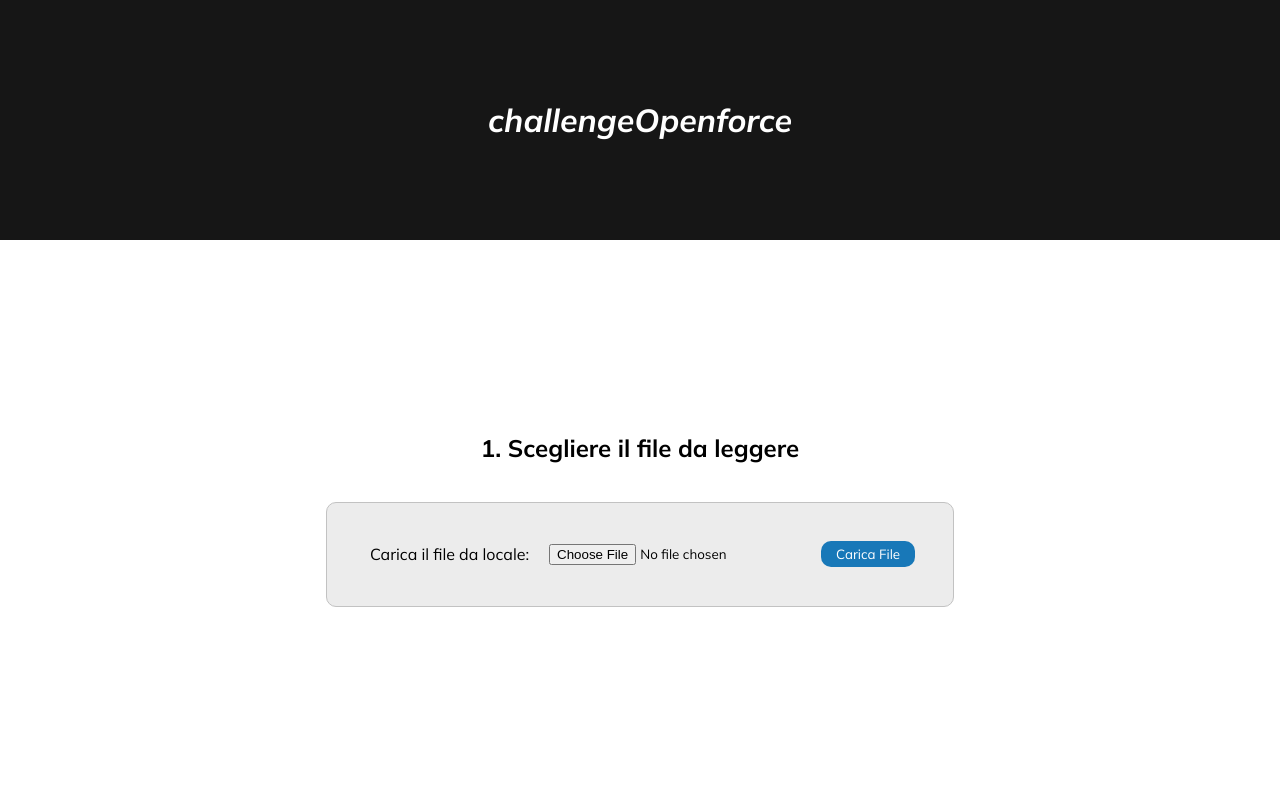
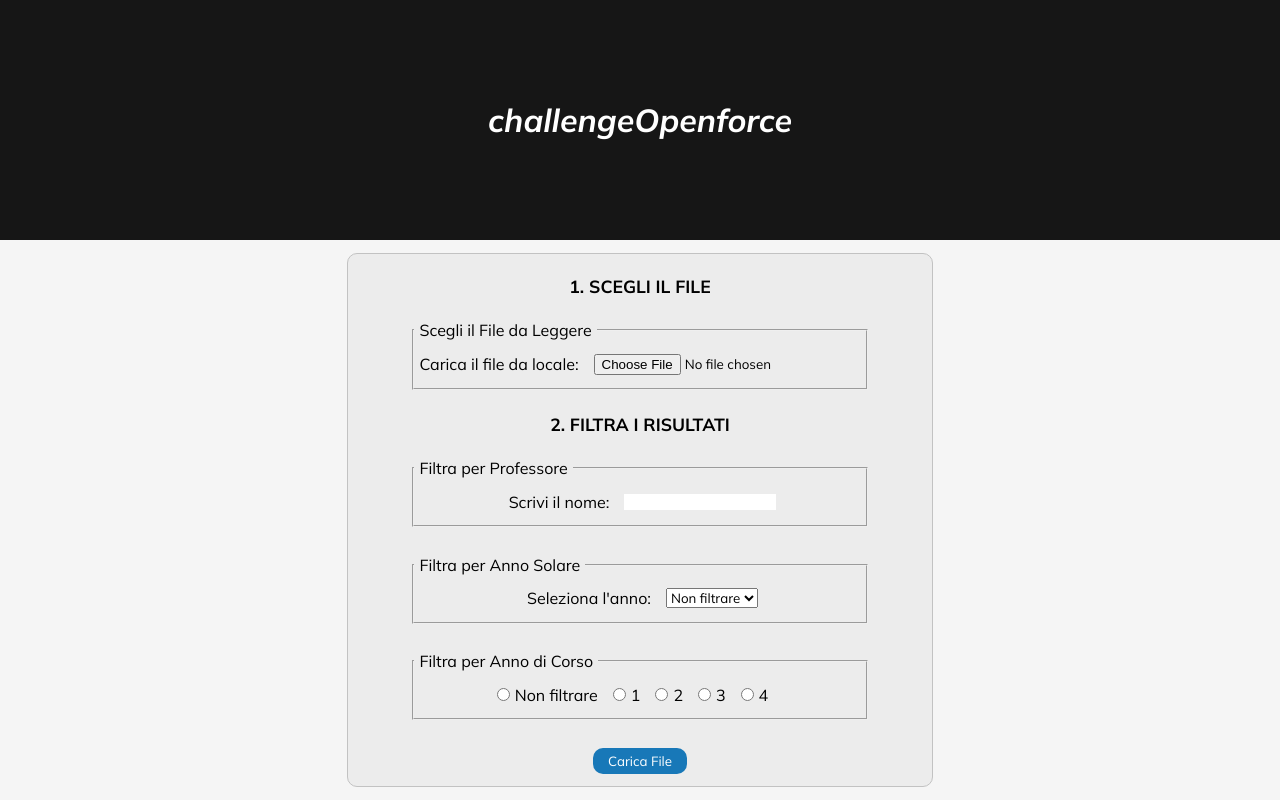
Before and after one commit to giovannilasca/challengeOpenforce, a Flask app: page / in a window 1280 px wide. Run offline with Flask 2, Linux system fonts and the light colour scheme.

Commit message:
Task4 aggiornato con rotta webserver

```diff
--- a/Task4/app.py
+++ b/Task4/app.py
@@ -1,28 +1,94 @@
 from flask import Flask, render_template, request, url_for
+import urllib.request as req
 import csv
 import json
+import pandas as pd
+import xlsxwriter
 
 app = Flask(__name__)
 
-@app.route('/', methods = ['GET', 'POST']) #home, 1. Selezionare file da locale
+def url_method(): #preleva file tramite url
+    url = 'https://raw.githubusercontent.com/reisanar/datasets/master/harvardMIT.csv'
+    file = req.urlopen(url)
+    lines = [l.decode('utf-8-sig') for l in file.readlines()]
+    data = csv.reader(lines)
+    return data
+
+def local_method(f): #preleva file localmente
+    file = open(f)
+    data = csv.reader(file)
+    return data
+
+def filter_instructor(instructor, data): #filtra per instructor
+    data_filtered = []
+    for row in data:
+        if instructor.lower().strip() in row[4].lower():
+            institution = row[0]
+            course_number = row[1]
+            launch_date = row[2]
+            course_title = row[3]
+            teachers = row[4]
+            course_year = row[6]
+            data_filtered.append([institution, course_number, launch_date, course_title, teachers, course_year])
+
+    return data_filtered
+
+def filter_year(year, data): #filtra per anno di corso
+    if year == '0':
+        return data
+    year_filtered = []
+    for row in data:
+        if year == row[5]:
+            year_filtered.append(row)
+    data = year_filtered
+    return data
+
+def filter_date(date, data): #filtra per anno solare
+    if date == '0':
+        return data
+    date_filtered = []
+    for row in data:
+        if row[2].endswith(date):
+            date_filtered.append(row)
+    data = date_filtered
+    return data
+
+@app.route('/') # Home
 def index():
     return render_template('index.html')
 
-@app.route('/filter', methods = ['GET', 'POST']) # 2. Selezionare le informazioni da filtrare
-def filter():
+@app.route('/datasubmit', methods = ["POST"]) # Crea json a partire dai dati inseriti nella form
+def datasubmit():
     if request.method == 'POST':
         f = request.form['csvfile']
-        data = []
-        with open(f) as file:
-            csvfile = csv.reader(file)
-            for row in csvfile:
-                data.append(row)
-        return render_template('filter.html', data = data)
+        local_method(f)
+        instructor = request.form['instructor']
+        launch_date = request.form['launch_date']
+        course_year = request.form['year']
+        json = '{ "instructor": "' + instructor + '", "launch_date": "'+ launch_date + '", "year": "'+ course_year + '" }'
+        return render_template('datasubmit.html', json = json)
 
-@app.route('/save', methods=['GET', 'POST']) # 3. Stampa risultati a schermo e possibilità di salvare in formato .xlsx
-def save():
+# webserver route
+@app.route('/server', methods = ['POST'])
+def server():
+    csvdata = url_method()
+    data = request.json
+    instructor = data['instructor']
+    launch_date = data['launch_date']
+    year = data['year']
+    data_filtered = filter_date(launch_date, filter_year(year, filter_instructor(instructor, csvdata)))
 
-    return "File salvato correttamente!"
+    result_json = '{ '
+
+    for row in data_filtered:
+        json += '{ "institution": ' + row[0] + ', "course_number": ' + row[1] + ', "launch_date": ' + row[2] + ', "course_title": ' + row[3] + ', "instructors": ' + row[4] + ', "course_year": ' + row[5] + '}, '
+
+    result_json += ' }'
+    return result_json
+
+# @app.route('/save', methods=['GET', 'POST']) # 3. Stampa risultati a schermo e possibilità di salvare in formato .xlsx
+# def save():
+#     return "File salvato correttamente!"
 
 if __name__ == '__main__':
     app.run(debug=True)
--- a/Task4/static/css/main.css
+++ b/Task4/static/css/main.css
@@ -17,16 +17,18 @@ a {
 }
 
 h2 {
-    margin-bottom: 3%;
+    text-transform: uppercase;
+    font-size: 110%;
+    margin: 2% 0;
 }
 
 label {
-    margin: 0 20px 0 5px;
+    margin: 0 15px 0 5px;
 }
 
 fieldset {
-    width: 70%;
-    padding: 2% 0;
+    width: 100%;
+    padding: 3% 0;
     margin: 3% 0;
     justify-content: space-between;
 }
@@ -37,6 +39,7 @@ legend {
 
 input, option {
     outline: none;
+    border: none;
 }
 
 .flex {
@@ -51,28 +54,26 @@ input, option {
 
 #header_wrap {
     height: 30%;
-    background: rgb(22, 22, 22);
+    background-color: rgb(22, 22, 22);
     color: white;
 }
 
 #content_wrap {
     height: 70%;
+    background-color: rgb(245, 245, 245);
     flex-direction: column;
 }
 
-#choose_form, #filter_form {
+#form1 {
     background-color: rgb(236, 236, 236);
-    padding: 3% 3%;
+    padding: 1% 5%;
+    flex-direction: column;
     border: 1px solid rgb(194, 194, 194);
     border-radius: 10px;
 }
 
-#filter_form {
-    width: 40%;
-    flex-direction: column;
-}
-
 #submit {
+    margin-top: 3%;
     padding: 5px 15px;
     background-color: rgb(24, 120, 184);
     color: white;
--- a/Task4/templates/index.html
+++ b/Task4/templates/index.html
@@ -5,10 +5,44 @@
 {% endblock %}
 
 {% block body %}
-    <h2>1. Scegliere il file da leggere</h2>
-    <form action="/filter" method="POST" id="choose_form" class="flex">
-        <label for="csvfile">Carica il file da locale:</label>
-        <input type="file" name="csvfile" id="csvfile" accept=".csv">
+    <form action="/datasubmit" method="POST" id="form1" class="flex">
+        <h2>1. Scegli il file</h2>
+        <fieldset class="flex">
+            <legend>Scegli il File da Leggere</legend>
+            <label for="csvfile">Carica il file da locale:</label>
+            <input type="file" name="csvfile" id="csvfile" accept=".csv">
+        </fieldset>
+        <h2>2. Filtra i risultati</h2>
+        <fieldset class="flex">
+            <legend>Filtra per Professore</legend>
+            <label>Scrivi il nome: </label>
+            <input type="text" name="instructor">
+        </fieldset>
+        <fieldset class="flex">
+            <legend>Filtra per Anno Solare</legend>
+            <label>Seleziona l'anno:</label>
+            <select name="launch_date" id="launch_date">
+                <option value="0">Non filtrare</option>
+                <option value="2012">2012</option>
+                <option value="2013">2013</option>
+                <option value="2014">2014</option>
+                <option value="2015">2015</option>
+                <option value="2016">2016</option>
+            </select>
+        </fieldset>
+        <fieldset class="flex">
+            <legend>Filtra per Anno di Corso</legend>
+            <input type="radio" id="None" name="year" value="0">
+            <label for="1"> Non filtrare</label><br>
+            <input type="radio" id="1" name="year" value="1">
+            <label for="1"> 1</label><br>
+            <input type="radio" id="2" name="year" value="2">
+            <label for="2"> 2</label><br>
+            <input type="radio" id="3" name="year" value="3">
+            <label for="3"> 3</label>
+            <input type="radio" id="4" name="year" value="4">
+            <label for="4"> 4</label>
+        </fieldset>
         <input type="submit" value="Carica File" id="submit">
     </form>
 {% endblock %}
--- a/Task4/templates/result.html
+++ b/Task4/templates/result.html
@@ -5,7 +5,7 @@
 {% endblock %}
 
 {% block body %}
-    {{ result }}
+    {{ json }}
     <form action="/save" method = "get">
         <label>Salva i dati in un file .xlsx</label>
         <input type="submit" name="save" value="Salva">
```
Also changed, not shown: Task4/templates/datasubmit.html (added, +13 -0 lines), Task4/templates/filter.html (deleted, +0 -39 lines).
